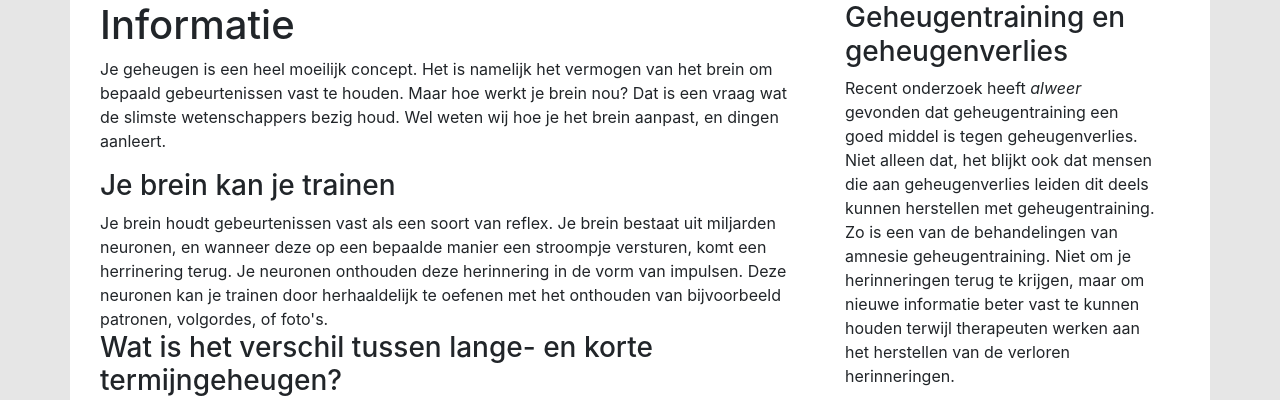
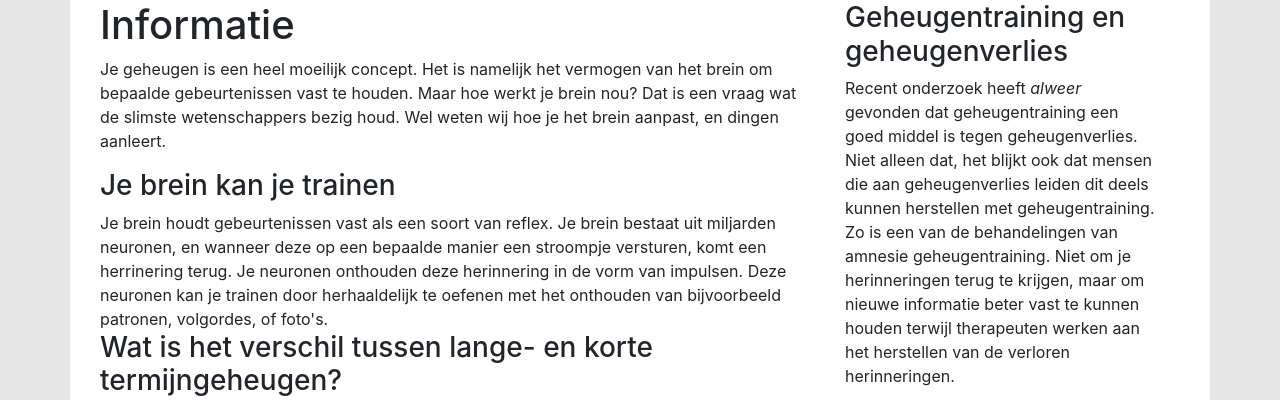
Before and after one commit to oneandonlydennis/Project3, a PHP site: page /index.php?content=info in a window 1280 px wide. Shown: the part 76-476 px from the top of the page. Run offline with PHP 8.4, Linux system fonts and the light colour scheme; data that the repository does not hold is empty.

Commit message:
More typos

```diff
--- a/resources/include/info.php
+++ b/resources/include/info.php
@@ -1,6 +1,6 @@
 <div class="info-content">
     <h1>Informatie</h1>
-    <p>Je geheugen is een heel moeilijk concept. Het is namelijk het vermogen van het brein om bepaald gebeurtenissen
+    <p>Je geheugen is een heel moeilijk concept. Het is namelijk het vermogen van het brein om bepaalde gebeurtenissen
     vast te houden. Maar hoe werkt je brein nou? Dat is een vraag wat de slimste wetenschappers bezig houd. Wel weten
     wij hoe je het brein aanpast, en dingen aanleert.</p>
     <h3>Je brein kan je trainen</h3>
```
